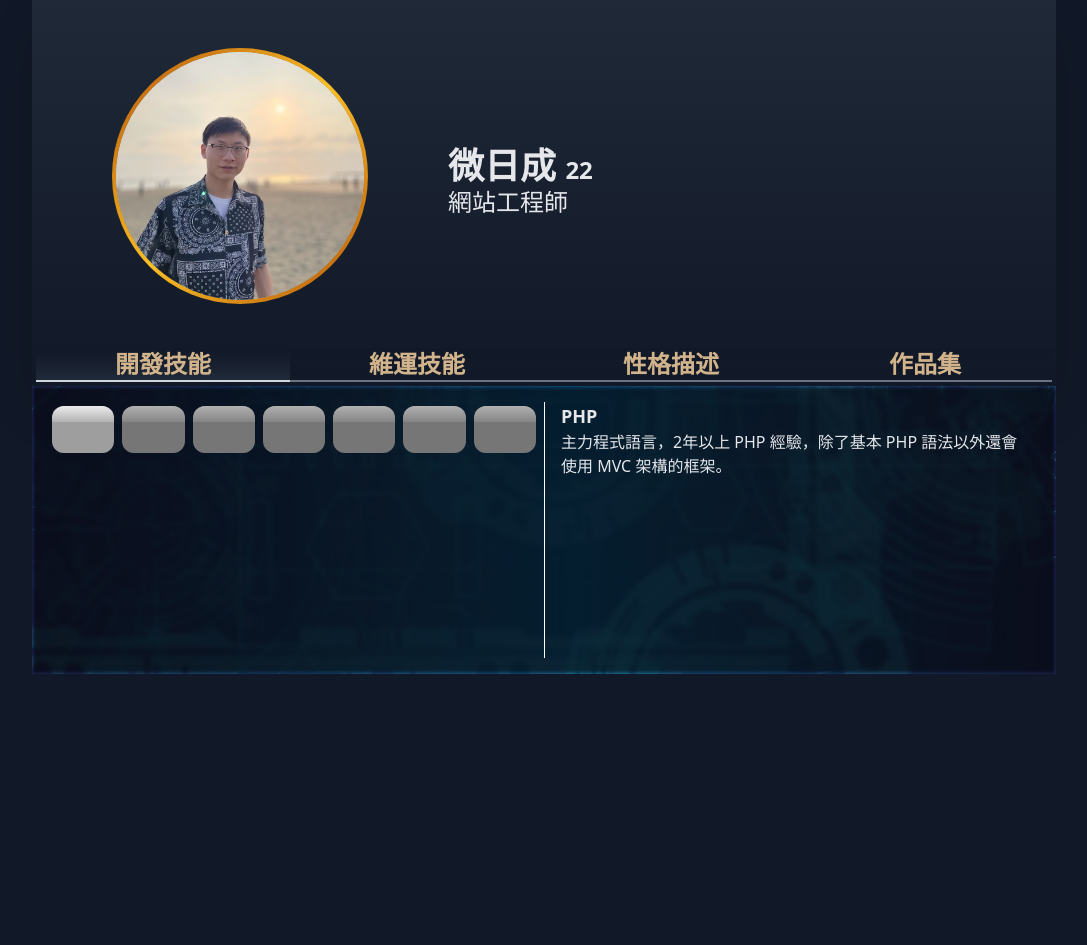
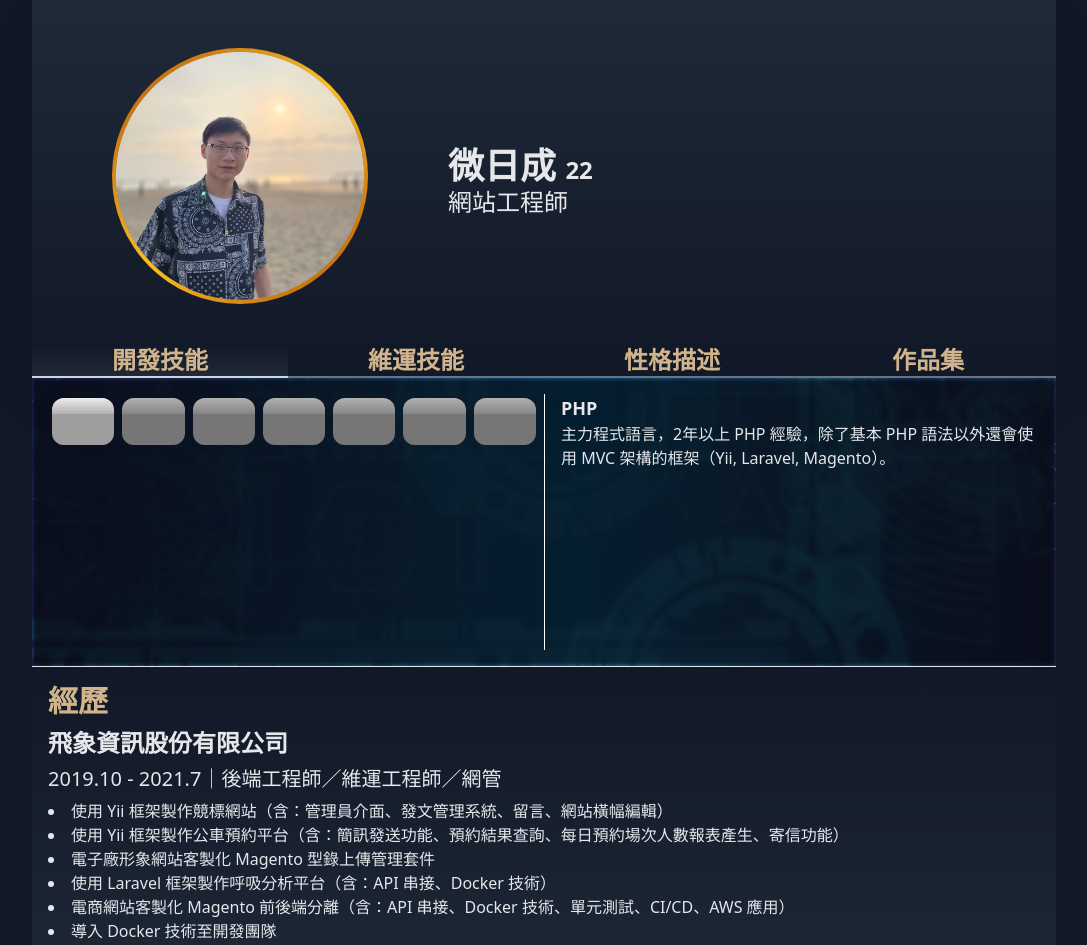
Before and after one commit to WayneRichen/wayneProfile, a React (Create React App) app: page / in a window 1280 px wide. Shown: the top 945 px of the page, without its empty margins (96-1183 px from the left). Before the commit the page ends 800 px from the top, so only its background shows below. Built offline with nearby package versions, Linux system fonts and the light colour scheme; grey boxes are pictures that could not be loaded.

Commit message:
Completed Experience section and updated skill description

```diff
--- a/public/data.json
+++ b/public/data.json
@@ -22,12 +22,12 @@
                 {
                     "title": "PHP",
                     "img": "https://cdn4.iconfinder.com/data/icons/logos-and-brands/512/256_Php_logo-1024.png",
-                    "content": "主力程式語言，2年以上 PHP 經驗，除了基本 PHP 語法以外還會使用 MVC 架構的框架。"
+                    "content": "主力程式語言，2年以上 PHP 經驗，除了基本 PHP 語法以外還會使用 MVC 架構的框架（Yii, Laravel, Magento）。"
                 },
                 {
                     "title": "Laravel",
                     "img": "https://cdn4.iconfinder.com/data/icons/logos-and-brands/512/194_Laravel_logo_logos-1024.png",
-                    "content": "知名的 PHP 框架，1年以上使用經驗，會連接 MySQL、串接 API。曾做過報名網站。"
+                    "content": "知名的 PHP 框架，1年以上使用經驗，會連接 MySQL、製作 RESTful API。曾做過報名網站、前後端分離後台。"
                 },
                 {
                     "title": "Magento",
@@ -47,7 +47,7 @@
                 {
                     "title": "Node.js",
                     "img": "https://cdn4.iconfinder.com/data/icons/logos-and-brands/512/233_Node_Js_logo-1024.png",
-                    "content": "工作有接觸過以 Node.js 編寫的後端，略懂一些，目前學習中。"
+                    "content": "工作有接觸過以 Node.js 編寫的後端，這個網站的後台也是由 Node.js 編寫而成。"
                 },
                 {
                     "title": "Tailwind CSS",
@@ -62,17 +62,17 @@
                 {
                     "title": "Ubuntu",
                     "img": "https://cdn0.iconfinder.com/data/icons/flat-round-system/512/ubuntu-1024.png",
-                    "content": "不管是在開發或是 docker 都用得到 Ubuntu，會使用 Ubuntu 建立 LNMP。"
+                    "content": "不管是在開發或是 docker 都用得到 Ubuntu，會使用 Ubuntu 建立 LNMP、設定排程。"
                 },
                 {
                     "title": "CentOS",
                     "img": "https://cdn0.iconfinder.com/data/icons/flat-round-system/512/centOS-1024.png",
-                    "content": "另外一個常見的伺服器 Linux 版本，同樣也會建立 LNMP，但隨著 CentOS 終止支援後重心也轉往 Ubuntu。"
+                    "content": "另外一個常見的 Linux 伺服器版本，同樣也會建立 LNMP，但隨著 CentOS 終止支援後重心也轉往 Ubuntu。"
                 },
                 {
                     "title": "Docker",
                     "img": "https://cdn4.iconfinder.com/data/icons/logos-and-brands/512/97_Docker_logo_logos-1024.png",
-                    "content": "製作 Docker 映像檔就像是建立一台伺服器一樣好玩，把專案會用到的環境跟專案原始碼一起包進 Docker，然後到任何一台電腦都能用一樣的條件開啟。"
+                    "content": "製作 Docker 映像檔就像是建立一台伺服器一樣好玩，把專案會用到的環境跟專案原始碼一起包進 Docker，然後到任何一台電腦都能用一樣的條件開啟，因此更適合用於無伺服器架構。"
                 }
             ]
         },
@@ -85,5 +85,13 @@
                 "link": "https://stonk.tw"
             }
         ]
+    },
+    "experience": {
+        "title": "經歷",
+        "history": [{
+            "company": "飛象資訊股份有限公司",
+            "jobtitle":"2019.10 - 2021.7｜後端工程師／維運工程師／網管",
+            "jobs":["使用 Yii 框架製作競標網站（含：管理員介面、發文管理系統、留言、網站橫幅編輯）","使用 Yii 框架製作公車預約平台（含：簡訊發送功能、預約結果查詢、每日預約場次人數報表產生、寄信功能）","電子廠形象網站客製化 Magento 型錄上傳管理套件","使用 Laravel 框架製作呼吸分析平台（含：API 串接、Docker 技術）","電商網站客製化 Magento 前後端分離（含：API 串接、Docker 技術、單元測試、CI/CD、AWS 應用）","導入 Docker 技術至開發團隊","協助導入 ISO27001 至公司","主機維護（PHP 版本升級、資料庫定期備份、SSL 憑證更新）"]
+        }]
     }
 }
--- a/public/index.html
+++ b/public/index.html
@@ -1,14 +1,12 @@
 <!DOCTYPE html>
 <html lang="en">
+
 <head>
   <meta charset="utf-8" />
   <!-- <link rel="icon" href="%PUBLIC_URL%/favicon.ico" /> -->
   <meta name="viewport" content="width=device-width, initial-scale=1" />
   <meta name="theme-color" content="#000000" />
-    <meta
-      name="description"
-      content="微日成 角色介紹 | 技能 | 性格 | 作品集"
-    />
+  <meta name="description" content="微日成 角色介紹 | 技能 | 性格 | 作品集" />
   <!-- <link rel="apple-touch-icon" href="%PUBLIC_URL%/logo192.png" /> -->
   <!--
       manifest.json provides metadata used when your web app is installed on a
@@ -26,7 +24,8 @@
     -->
   <title>微日成 | 角色介紹</title>
 </head>
-  <body class="bg-gray-900 text-gray-200">
+
+<body class="bg-gray-900 text-gray-200 pb-4">
   <noscript>You need to enable JavaScript to run this app.</noscript>
   <div id="root"></div>
   <!--
@@ -40,4 +39,5 @@
       To create a production bundle, use `npm run build` or `yarn build`.
     -->
 </body>
+
 </html>
--- a/src/pages/home/App.js
+++ b/src/pages/home/App.js
@@ -1,6 +1,7 @@
 import { Fragment } from "react/cjs/react.production.min";
 import Profile from "./components/Profile";
 import Content from "./components/Content";
+import Experience from "./components/Experience";
 import { useSelector, useDispatch } from "react-redux";
 import { bindActionCreators } from "redux";
 import { actionCreators } from "../../state/index";
@@ -9,8 +10,13 @@ import ReactGA from "react-ga";
 
 function App() {
   const dispatch = useDispatch();
-  const { getProfile, changeMenuActive, getSkill, changeSkillActive } =
-    bindActionCreators(actionCreators, dispatch);
+  const {
+    getProfile,
+    changeMenuActive,
+    getSkill,
+    changeSkillActive,
+    getExperience,
+  } = bindActionCreators(actionCreators, dispatch);
   useEffect(() => {
     ReactGA.initialize("UA-206360385-1");
     ReactGA.pageview(window.location.pathname + window.location.search);
@@ -20,6 +26,7 @@ function App() {
         getProfile(data.profile);
         getSkill(data.content);
         changeMenuActive(data.menu);
+        getExperience(data.experience);
       })
       .catch((error) => console.error("Error:", error));
   }, []); // eslint-disable-line react-hooks/exhaustive-deps
@@ -30,6 +37,7 @@ function App() {
     <Fragment>
       <Profile state={state} changeMenuActive={changeMenuActive} />
       <Content state={state} changeSkillActive={changeSkillActive} />
+      <Experience state={state} changeMenuActive={changeMenuActive} />
     </Fragment>
   );
 }
--- a/src/pages/home/components/Content.js
+++ b/src/pages/home/components/Content.js
@@ -61,7 +61,7 @@ const Content = ({ state, changeSkillActive }) => {
               </div>
             ))}
           </div>
-          <div className="px-4">
+          <div className="pl-2 sm:pl-4">
             <p className="text-lg font-bold">
               {skillTab().skill[skillTab().active].title}
             </p>
@@ -123,7 +123,7 @@ const Content = ({ state, changeSkillActive }) => {
   }
 
   return (
-    <div className="max-w-screen-lg w-full mx-auto mb-6">
+    <div className="max-w-screen-lg w-full mx-auto">
       <div
         className="relative content w-full bg-gray-400 h-72 bg-no-repeat bg-center"
         style={{ backgroundImage: `url(${contentbackground})` }}
--- /dev/null
+++ b/src/pages/home/components/Experience.js
@@ -0,0 +1,30 @@
+const Experience = ({ state }) => {
+  return (
+    <div className="max-w-screen-lg w-full mx-auto">
+      <hr />
+      <div className="relative content w-full from-gray-900 to-gray-800 bg-gradient-to-b h-auto p-4 bg-no-repeat bg-center">
+        <span className="text-2xl sm:text-3xl text-tan font-bold">
+          {state.experience.title}
+        </span>
+        {state.experience.history.map((job) => (
+          <div className="my-2 w-full">
+            <span className="text-xl sm:text-2xl font-bold">{job.company}</span>
+            <br />
+            <span className="text-base sm:text-xl leading-none sm:leading-loose">
+              {job.jobtitle}
+            </span>
+            <div className="w-full">
+              <ul class="list-disc list-inside">
+                {job.jobs.map((job) => (
+                  <li>{job}</li>
+                ))}
+              </ul>
+            </div>
+          </div>
+        ))}
+      </div>
+    </div>
+  );
+};
+
+export default Experience;
--- a/src/pages/home/components/MenuButton.js
+++ b/src/pages/home/components/MenuButton.js
@@ -8,7 +8,7 @@ const MenuButton = ({ state, changeMenuActive }) => {
   }
 
   return (
-    <div className="Skill area flex p-0 sm:p-1">
+    <div className="Skill area flex">
       {state.menu.menuBtns.map((btn, index) => (
         <button
           key={btn}
--- a/src/state/actionCreators/index.js
+++ b/src/state/actionCreators/index.js
@@ -39,6 +39,15 @@ export const changeSkillActive = (skill) => {
   };
 };
 
+export const getExperience = (experience) => {
+  return (dispatch) => {
+    dispatch({
+      type: "get_experience",
+      data: experience,
+    });
+  };
+};
+
 function getAge(birthday) {
   let today = new Date();
   let birthDate = new Date(birthday);
--- /dev/null
+++ b/src/state/reducers/experienceReducer.js
@@ -0,0 +1,14 @@
+const initExperience = {
+  title: "Experience",
+  history: [],
+};
+const reducer = (experience = initExperience, action) => {
+  switch (action.type) {
+    case "get_experience":
+      return action.data;
+    default:
+      return experience;
+  }
+};
+
+export default reducer;
--- a/src/state/reducers/index.js
+++ b/src/state/reducers/index.js
@@ -2,11 +2,13 @@ import { combineReducers } from "redux";
 import profileReducer from "./profileReducer";
 import menuReducer from "./menuReducer";
 import contentReducer from "./contentReducer";
+import experienceReducer from "./experienceReducer";
 
 const reducers = combineReducers({
   profile: profileReducer,
   menu: menuReducer,
   content: contentReducer,
+  experience: experienceReducer,
 });
 
 export default reducers;
```
Lines whose indentation alone changed are shown as unchanged.
